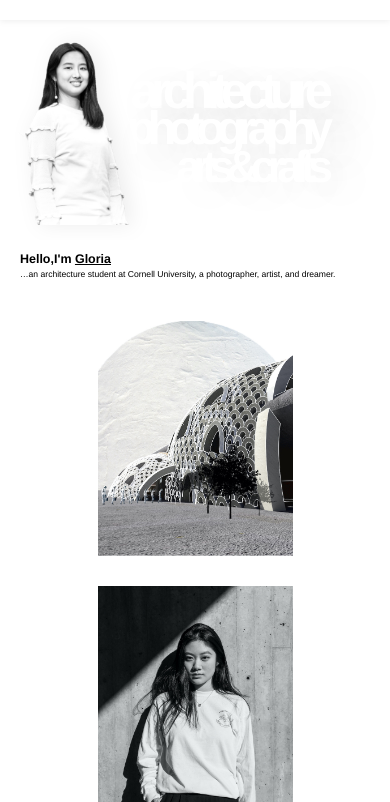
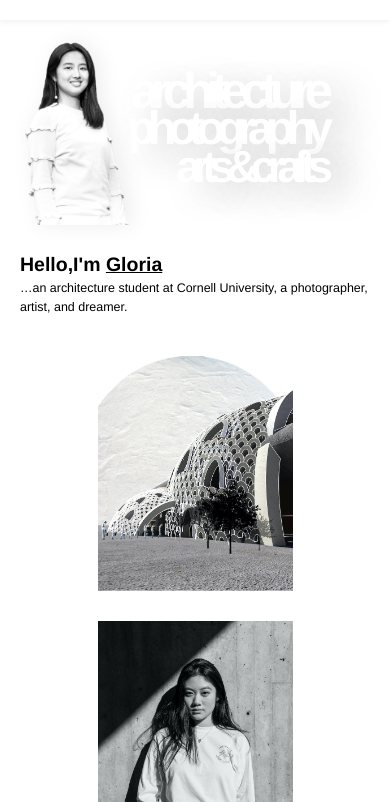
Before and after one commit to gloria-shi/gloria-shi.github.io, a plain HTML site: page index.html in a window 390 px wide. Shown: the part 42-844 px from the top of the page. Drawn offline with nearby package versions, Linux system fonts and the light colour scheme.

Commit message:
Add files via upload

```diff
--- a/css/main.css
+++ b/css/main.css
@@ -48,7 +48,7 @@ nav .container-fluid ul li{
 }
 @media only screen and (max-width: 768px) {
   nav .container-fluid ul{
-    margin:30vh auto 0 auto;
+    margin:20vh auto 0 auto;
     display:block;
     text-align: center;
   }
@@ -226,12 +226,15 @@ footer{
   }
   #descrip-2 {
     top:30px;
+    text-shadow: 20px 10px 40px rgba(0,0,0,0.2);
   }
   #descrip-3 {
     top:70px;
+    text-shadow: 20px 10px 40px rgba(0,0,0,0.2);
   }
   #descrip-4 {
     top:110px;
+    text-shadow: 20px 10px 40px rgba(0,0,0,0.2);
   }
 }
 /*introduction text*/
@@ -253,6 +256,14 @@ footer{
 #intro{
   font-size: 2.2vw;
   font-weight: lighter;
+}
+@media only screen and (max-width: 768px){
+  #greetings{
+    font-size: 5vw;
+  }
+  #intro{
+    font-size: 3.2vw;
+  }
 }
 /*portfolio detail*/
 #detail {
```
